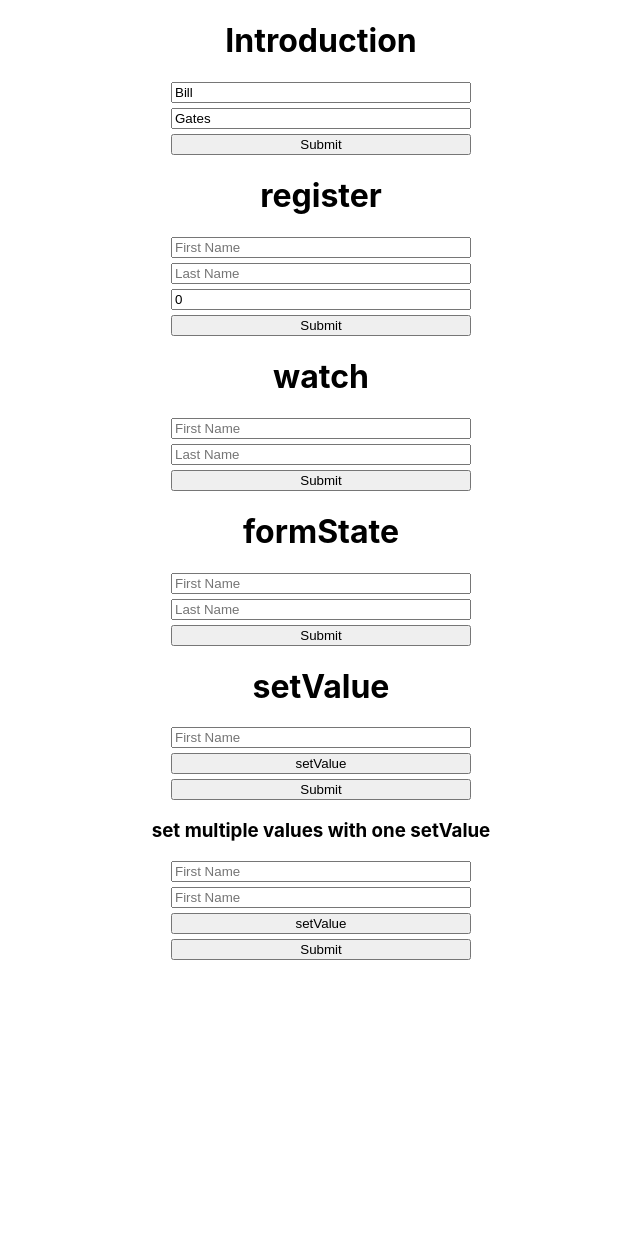
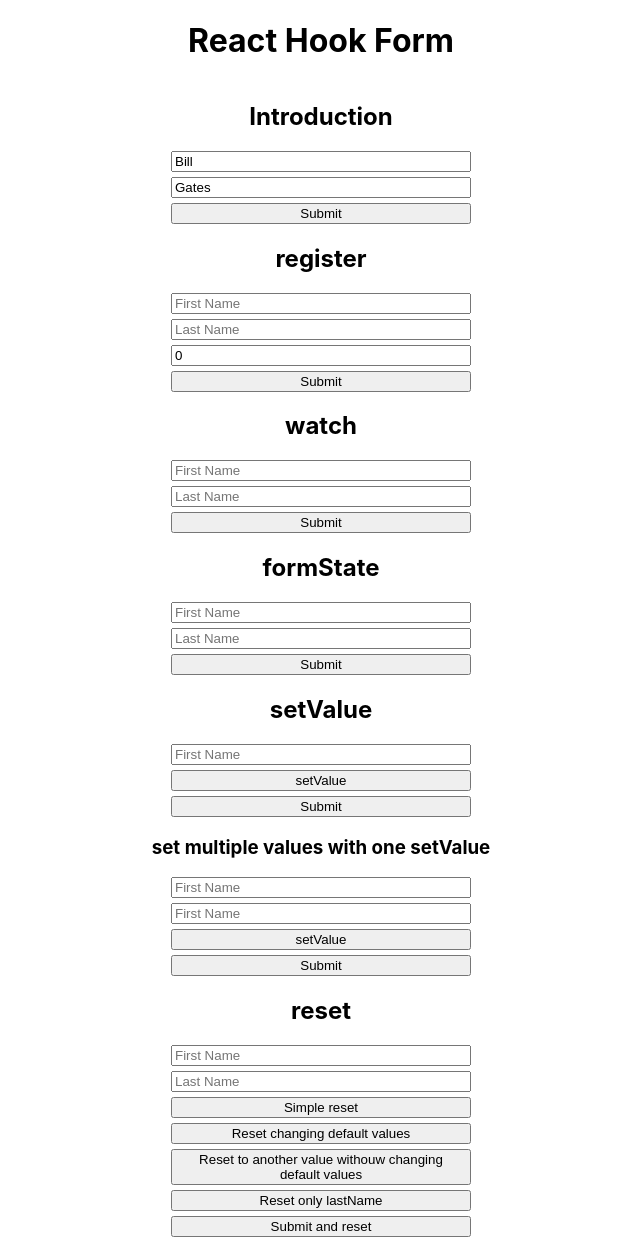
Before and after one commit to Jav-FM/trying-react-hook-form, a React (Create React App) app: page / in a window 1280 px wide. Shown: the whole page, without its empty margins (319-959 px from the left). Before the commit the page ends 960 px from the top, so only its background shows below. Built offline with nearby package versions, Linux system fonts and the light colour scheme.

Commit message:
Understanding reset

```diff
--- a/src/App.tsx
+++ b/src/App.tsx
@@ -5,22 +5,26 @@ import Watch from "./Lessons/Watch";
 import FormState from "./Lessons/FormState";
 import SetValue from "./Lessons/SetValue";
 import SetValueMultiple from "./Lessons/SetValueMultiple";
+import Reset from "./Lessons/Reset";
 
 function App() {
   return (
     <div className="App">
-      <h1>Introduction</h1>
+      <h1>React Hook Form</h1>
+      <h2>Introduction</h2>
       <Introduction />
-      <h1>register</h1>
+      <h2>register</h2>
       <Register />
-      <h1>watch</h1>
+      <h2>watch</h2>
       <Watch />
-      <h1>formState</h1>
+      <h2>formState</h2>
       <FormState />
-      <h1>setValue</h1>
+      <h2>setValue</h2>
       <SetValue />
       <h3>set multiple values with one setValue</h3>
       <SetValueMultiple />
+      <h2>reset</h2>
+      <Reset />
     </div>
   );
 }
--- /dev/null
+++ b/src/Lessons/Reset.tsx
@@ -0,0 +1,81 @@
+import { useEffect } from "react";
+import { useForm } from "react-hook-form";
+
+const Reset = () => {
+  const { register, handleSubmit, reset, formState, getValues } = useForm({
+    defaultValues: {
+      firstName: "",
+      lastName: "",
+    },
+  });
+
+  // To go back to default values
+  const simpleReset = () => {
+    reset();
+  };
+
+  // Update the defaultValue and reset to that new default value
+  const resetChangingDefault = () => {
+    reset({
+      firstName: "Bill",
+      lastName: "Gates",
+    });
+  };
+
+  // Reseting to values different from default values, but without updating the default values
+  // The form will remaind dirty
+  const resetKeepingDefault = () => {
+    reset(
+      {
+        firstName: "Tom",
+        lastName: "Cruise",
+      },
+      { keepDefaultValues: true }
+    );
+  };
+
+  // To reset the form parcially (only some values)
+  const resetParcially = () => {
+    reset({
+      ...getValues(),
+      lastName: "reseted",
+    });
+  };
+
+  // Other options:
+  // KeepErrors: Does the reset without cleaning the existing errors
+  // KeepDirty: Remain dirty in true while reseting
+  // KeepValues: Will change the content of the input but not the values of the form
+
+  // The correct way to reset after a successfully submit
+  useEffect(() => {
+    if (formState.isSubmitSuccessful) {
+      reset();
+    }
+  }, [formState, reset]);
+
+  return (
+    <div className="App">
+      <form
+        className="form"
+        onSubmit={handleSubmit((data) => {
+          console.log(data);
+        })}
+      >
+        <input {...register("firstName")} placeholder="First Name" />
+        <input {...register("lastName")} placeholder="Last Name" />
+        <button onClick={simpleReset}>Simple reset</button>
+        <button onClick={resetChangingDefault}>
+          Reset changing default values
+        </button>
+        <button onClick={resetKeepingDefault}>
+          Reset to another value withouw changing default values
+        </button>
+        <button onClick={resetParcially}>Reset only lastName</button>
+        <button type="submit">Submit and reset</button>
+      </form>
+    </div>
+  );
+};
+
+export default Reset;
```
